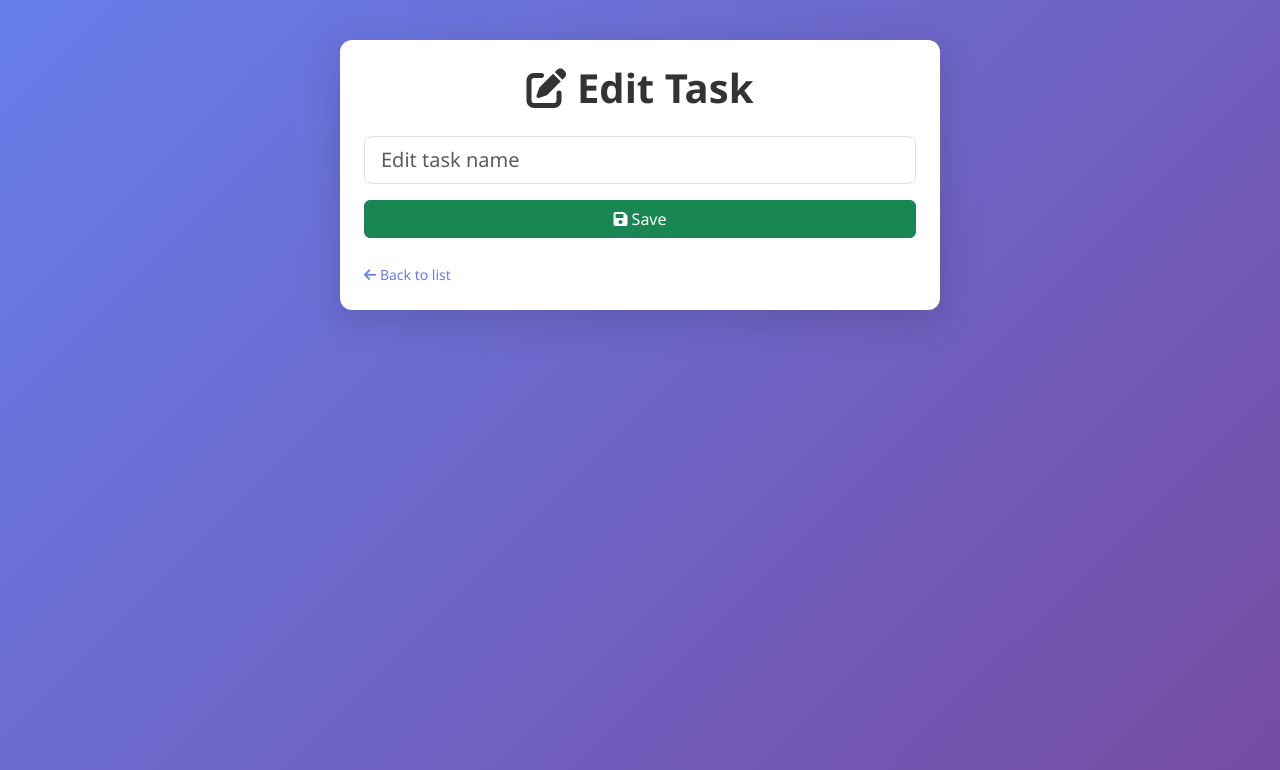
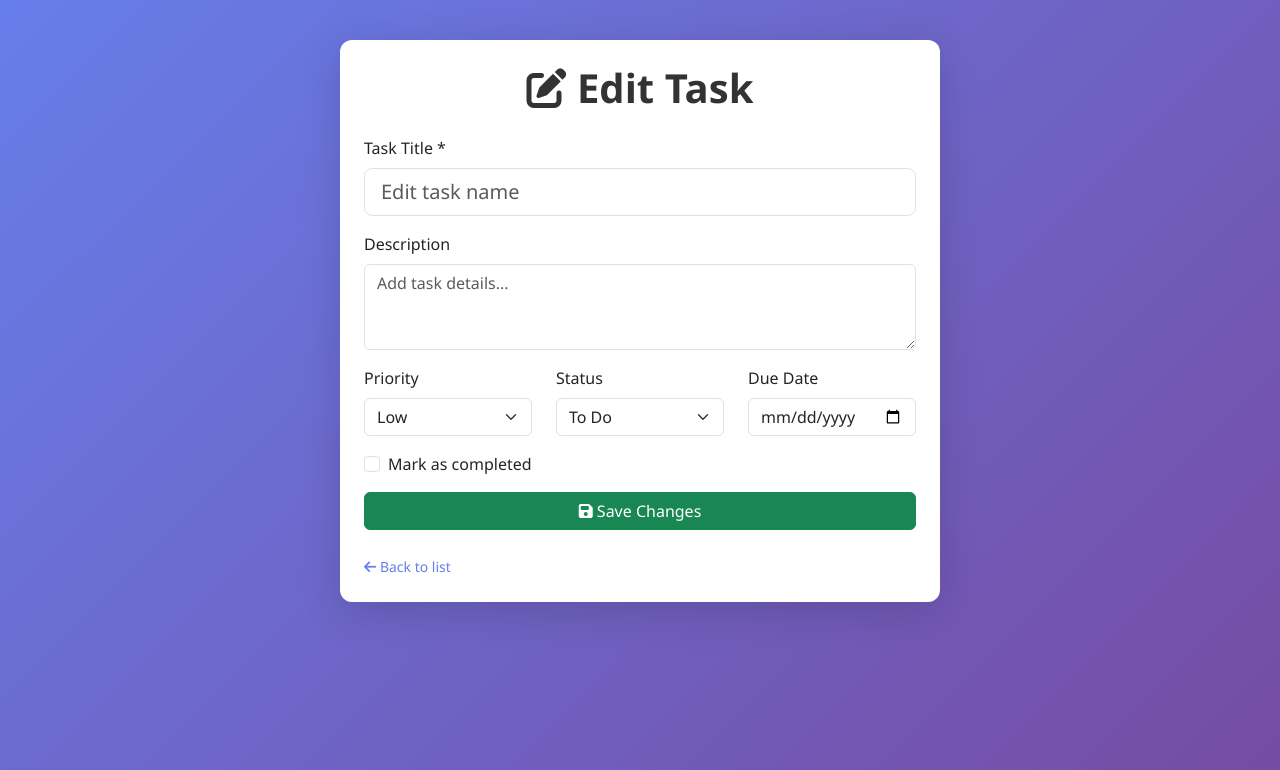
Before and after one commit to nv23046/cc302-flask-to-do-app, a Flask app: template templates/edit.html in a window 1280 px wide. Shown: the top 770 px of the page. Run offline with Flask 3, Linux system fonts and the light colour scheme; the template is opened without the code that fills it, so the values that code supplies are empty.

Commit message:
feat(tasks): add description, priority, due_date, and status fields
- Add new columns to tasks table: description, priority, due_date, status, created_at, updated_at
- Create tags and task_tags tables for future tagging feature
- Update add and edit routes to handle new fields
- Update templates to display task metadata (priority, due date, status)
- Add search functionality in index route
- Improve task display with badges and metadata information

```diff
--- a/app.py
+++ b/app.py
@@ -1,5 +1,6 @@
 from flask import Flask, render_template, request, redirect, url_for
 import sqlite3
+from datetime import datetime
 
 __version__ = "1.0.0"
 
@@ -19,18 +20,55 @@ def init_db():
         CREATE TABLE IF NOT EXISTS tasks (
             id INTEGER PRIMARY KEY AUTOINCREMENT,
             title TEXT NOT NULL,
-            completed BOOLEAN NOT NULL DEFAULT 0
+            description TEXT DEFAULT '',
+            priority INTEGER DEFAULT 1,
+            due_date DATE,
+            status TEXT DEFAULT 'todo',
+            completed BOOLEAN NOT NULL DEFAULT 0,
+            created_at TIMESTAMP DEFAULT CURRENT_TIMESTAMP,
+            updated_at TIMESTAMP DEFAULT CURRENT_TIMESTAMP
         );
     """)
+
+    # Create tags table for future feature
+    conn.execute("""
+        CREATE TABLE IF NOT EXISTS tags (
+            id INTEGER PRIMARY KEY AUTOINCREMENT,
+            name TEXT UNIQUE NOT NULL,
+            color TEXT DEFAULT '#0066cc'
+        );
+    """)
+
+    # Create task_tags junction table
+    conn.execute("""
+        CREATE TABLE IF NOT EXISTS task_tags (
+            task_id INTEGER NOT NULL,
+            tag_id INTEGER NOT NULL,
+            PRIMARY KEY (task_id, tag_id),
+            FOREIGN KEY (task_id) REFERENCES tasks(id) ON DELETE CASCADE,
+            FOREIGN KEY (tag_id) REFERENCES tags(id) ON DELETE CASCADE
+        );
+    """)
+
     conn.commit()
     conn.close()
 
 @app.route("/")
 def index():
     conn = get_db()
-    tasks = conn.execute("SELECT * FROM tasks").fetchall()
+    search_query = request.args.get("q", "").strip()
+
+    if search_query:
+        # Search by title or description
+        tasks = conn.execute(
+            "SELECT * FROM tasks WHERE title LIKE ? OR description LIKE ? ORDER BY created_at DESC",
+            (f"%{search_query}%", f"%{search_query}%")
+        ).fetchall()
+    else:
+        tasks = conn.execute("SELECT * FROM tasks ORDER BY created_at DESC").fetchall()
+
     conn.close()
-    return render_template("index.html", tasks=tasks, version=__version__)
+    return render_template("index.html", tasks=tasks, version=__version__, search_query=search_query)
 
 @app.route("/api/version")
 def version():
@@ -39,12 +77,16 @@ def version():
 @app.route("/add", methods=["POST"])
 def add():
     title = request.form.get("title")
+    description = request.form.get("description", "")
+    priority = request.form.get("priority", "1")
+    due_date = request.form.get("due_date", None)
+    status = request.form.get("status", "todo")
 
     if title and title.strip():
         conn = get_db()
         conn.execute(
-            "INSERT INTO tasks (title) VALUES (?)",
-            (title.strip(),)
+            "INSERT INTO tasks (title, description, priority, due_date, status) VALUES (?, ?, ?, ?, ?)",
+            (title.strip(), description, priority, due_date, status)
         )
         conn.commit()
         conn.close()
@@ -57,11 +99,15 @@ def edit(id):
 
     if request.method == "POST":
         title = request.form.get("title")
+        description = request.form.get("description", "")
+        priority = request.form.get("priority", "1")
+        due_date = request.form.get("due_date", None)
+        status = request.form.get("status", "todo")
         completed = 1 if request.form.get("completed") == "on" else 0
 
         conn.execute(
-            "UPDATE tasks SET title=?, completed=? WHERE id=?",
-            (title, completed, id)
+            "UPDATE tasks SET title=?, description=?, priority=?, due_date=?, status=?, completed=? WHERE id=?",
+            (title, description, priority, due_date, status, completed, id)
         )
         conn.commit()
         conn.close()
--- a/templates/edit.html
+++ b/templates/edit.html
@@ -9,8 +9,10 @@
 
 <form method="POST" class="mb-4">
     <div class="mb-3">
+        <label for="title" class="form-label">Task Title *</label>
         <input
             type="text"
+            id="title"
             name="title"
             class="form-control form-control-lg"
             value="{{ task.title }}"
@@ -18,8 +20,64 @@
             required
         >
     </div>
+
+    <div class="mb-3">
+        <label for="description" class="form-label">Description</label>
+        <textarea
+            id="description"
+            name="description"
+            class="form-control"
+            rows="3"
+            placeholder="Add task details..."
+        >{{ task.description or '' }}</textarea>
+    </div>
+
+    <div class="row">
+        <div class="col-md-4 mb-3">
+            <label for="priority" class="form-label">Priority</label>
+            <select id="priority" name="priority" class="form-select">
+                <option value="1" {% if task.priority == 1 %}selected{% endif %}>Low</option>
+                <option value="2" {% if task.priority == 2 %}selected{% endif %}>Medium</option>
+                <option value="3" {% if task.priority == 3 %}selected{% endif %}>High</option>
+            </select>
+        </div>
+
+        <div class="col-md-4 mb-3">
+            <label for="status" class="form-label">Status</label>
+            <select id="status" name="status" class="form-select">
+                <option value="todo" {% if task.status == 'todo' %}selected{% endif %}>To Do</option>
+                <option value="doing" {% if task.status == 'doing' %}selected{% endif %}>In Progress</option>
+                <option value="done" {% if task.status == 'done' %}selected{% endif %}>Done</option>
+            </select>
+        </div>
+
+        <div class="col-md-4 mb-3">
+            <label for="due_date" class="form-label">Due Date</label>
+            <input
+                type="date"
+                id="due_date"
+                name="due_date"
+                class="form-control"
+                value="{{ task.due_date or '' }}"
+            >
+        </div>
+    </div>
+
+    <div class="mb-3 form-check">
+        <input
+            type="checkbox"
+            id="completed"
+            name="completed"
+            class="form-check-input"
+            {% if task.completed %}checked{% endif %}
+        >
+        <label class="form-check-label" for="completed">
+            Mark as completed
+        </label>
+    </div>
+
     <button type="submit" class="btn btn-success w-100">
-        <i class="fas fa-save"></i> Save
+        <i class="fas fa-save"></i> Save Changes
     </button>
 </form>
 
```
Also changed, not shown: templates/index.html (+77 -2 lines).
